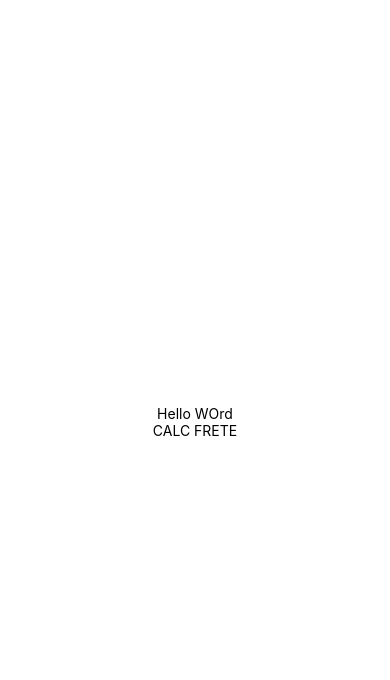
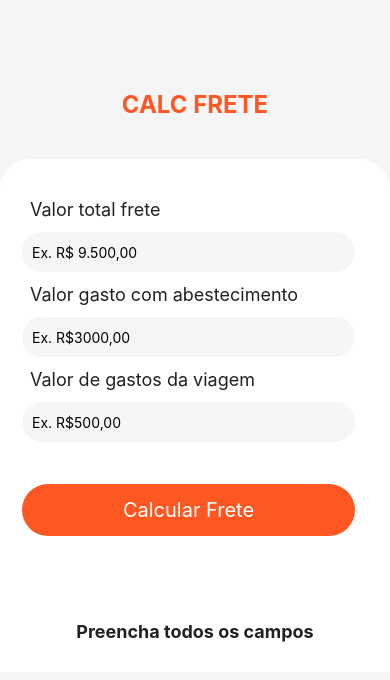
Before and after one commit to LukasLimalkl/native-app, a React Native app: screen / in a window 390 px wide. Shown: the top 680 px of the page. Built offline with nearby package versions, Linux system fonts and the light colour scheme.

Commit message:
new things

```diff
--- a/App.jsx
+++ b/App.jsx
@@ -1,21 +1,20 @@
-import { StyleSheet, Text, View } from 'react-native';
+import { StyleSheet, View } from 'react-native';
+import Main from './src/components/Main';
 import Title from './src/components/Title';
-
 
 const styles = StyleSheet.create({
   container: {
     flex: 1,
-    backgroundColor: '#fff',
-    alignItems: 'center',
-    justifyContent: 'center',
+    backgroundColor: '#F5F5F5',
+    paddingTop:80,
   },
 });
 
 export default function App() {
   return (
     <View style={styles.container}>
-      <Text>Hello WOrd</Text>
         <Title/>
+        <Main/>
     </View>
   );
 }
--- /dev/null
+++ b/src/components/Form/ResultadoCalc/index.jsx
@@ -0,0 +1,13 @@
+import React from 'react';
+import { Text, View } from 'react-native';
+import styles from './style';
+
+/* eslint-disable */
+export default function ResultCalc({calculo, messagem}) {
+    return(
+        <View style={styles.result}>
+            <Text style={styles.info}>{messagem}</Text>
+            <Text style={styles.number}>{calculo}</Text>
+        </View>
+    );
+};
--- /dev/null
+++ b/src/components/Form/ResultadoCalc/style.js
@@ -0,0 +1,28 @@
+import { StyleSheet } from 'react-native';
+
+const styles = StyleSheet.create({
+
+    result: {
+        flex:1,
+        marginTop:15,
+        paddingTop:60,
+        borderRadius:50,
+        alignItems:'center',
+        width:'100%',
+    },
+
+    info: {
+        fontSize:18,
+        color:'#212121',
+        fontWeight:'bold',
+    },
+
+    number: {
+        fontSize:48,
+        color:'#212121',
+        fontWeight:'bold',
+    },
+
+});
+
+export default styles;
--- a/src/components/Form/index.jsx
+++ b/src/components/Form/index.jsx
@@ -1,18 +1,71 @@
-import React from 'react';
-import { Text, TextInput, View } from 'react-native';
+import React, { useState } from 'react';
+import { Text, TextInput, TouchableOpacity, View } from 'react-native';
+import ResultCalc from './ResultadoCalc';
+import styles from './style';
 
 export default function Form() {
+
+    const [valorFrete,setValorFrete] = useState(null);
+    const [combustivel,setCombustivel] = useState(null);
+    const [gastos, setGastos] = useState(null);
+    const [messagem, setMessage] = useState('Preencha todos os campos');
+    const [calculo, setCalculo] = useState(null);
+    const [textButton, setTextButton] = useState('Calcular Frete');
+
+
+    const freteCalc = () => setCalculo((valorFrete - combustivel - gastos).toFixed(2));
+
+    const freteValidator = () => {
+       if(valorFrete !== 0 && combustivel !== 0){
+        freteCalc();
+        setValorFrete(null);
+        setCombustivel(null);
+        setGastos(null);
+        setMessage('O valor que irá sobrar é: ');
+        setTextButton('Calcular Novamente');
+        return;
+       }
+       setCalculo(null);
+       setTextButton('Calcular');
+       setMessage('Preencha todos os campos');
+    };
+
+
     return(
-        <View>
-          <View>
-            <Text>Valor total frete</Text>
+        <View style={styles.formContext}>
+          <View style={styles.form}>
+            <Text style={styles.formLabel}>Valor total frete</Text>
             <TextInput
+            style={styles.formInput}
+            onChangeText={(e) => setValorFrete(e)}
+            value={valorFrete}
             placeholder="Ex. R$ 9.500,00"
             keyboardType="numeric"
             />
-            <Text>Valor combustivel</Text>
-            <TextInput/>
+            <Text style={styles.formLabel}>Valor gasto com abestecimento</Text>
+            <TextInput
+            style={styles.formInput}
+            onChangeText={(e) =>setCombustivel(e)}
+            value={combustivel}
+            placeholder="Ex. R$3000,00"
+            keyboardType="numeric"
+            />
+            <Text style={styles.formLabel}>Valor de gastos da viagem</Text>
+            <TextInput
+            style={styles.formInput}
+            onChangeText={(e) =>setGastos(e)}
+            value={gastos}
+            placeholder="Ex. R$500,00"
+            keyboardType="numeric"
+            />
+           <TouchableOpacity
+            style={styles.formButton}
+            onPress={() => freteValidator()}
+            title={textButton} >
+                <Text style={styles.formTextButton}>{textButton}</Text>
+            </TouchableOpacity>
         </View>
-        </View>
+        <ResultCalc messagem={messagem} calculo={calculo}/>
+    </View>
     );
 };
--- /dev/null
+++ b/src/components/Form/style.js
@@ -0,0 +1,58 @@
+import { StyleSheet } from 'react-native';
+
+const styles = StyleSheet.create({
+
+   formContext: {
+    width: '100%',
+    height:'100%',
+    bottom: 0,
+    backgroundColor: '#fff',
+    alignItems:'center',
+    borderTopLeftRadius:30,
+    borderTopRightRadius:30,
+    marginTop:30,
+   },
+
+   form:{
+    width:'100%',
+    height:'auto',
+    marginTop:30,
+    padding:10,
+   },
+
+   formLabel: {
+    color: '#212121',
+    fontSize:18,
+    paddingLeft:20,
+   },
+
+   formInput: {
+    width:'90%',
+    borderRadius:50,
+    backgroundColor: '#f6f6f6',
+    height:40,
+    margin:12,
+    paddingLeft:10,
+   },
+
+   formButton: {
+    borderRadius: 50,
+    alignItems: 'center',
+    justifyContent:'center',
+    width:'90%',
+    backgroundColor:'#FF5722',
+    paddingTop:14,
+    paddingBottom:14,
+    marginLeft:12,
+    marginTop:30,
+   },
+
+   formTextButton: {
+    fontSize:20,
+    color: '#fff',
+   },
+
+
+});
+
+export default styles;
--- a/src/components/Title/index.jsx
+++ b/src/components/Title/index.jsx
@@ -1,10 +1,12 @@
 import React from 'react';
 import { Text, View } from 'react-native';
+import styles from './style';
+
 
 export default function Title() {
     return(
-        <View>
-            <Text>CALC FRETE</Text>
+        <View style={styles.boxTitle}>
+            <Text style={styles.textTitle}>CALC FRETE</Text>
         </View>
     );
 };
--- /dev/null
+++ b/src/components/Title/style.js
@@ -0,0 +1,19 @@
+import { StyleSheet } from 'react-native';
+
+const styles = StyleSheet.create({
+
+    boxTitle: {
+        alignItems:'center',
+        justifyContent:'center',
+        padding:10,
+    },
+
+    textTitle: {
+        color:'#FF5722',
+        fontSize:24,
+        fontWeight:'bold',
+    },
+
+});
+
+export default styles;
```
